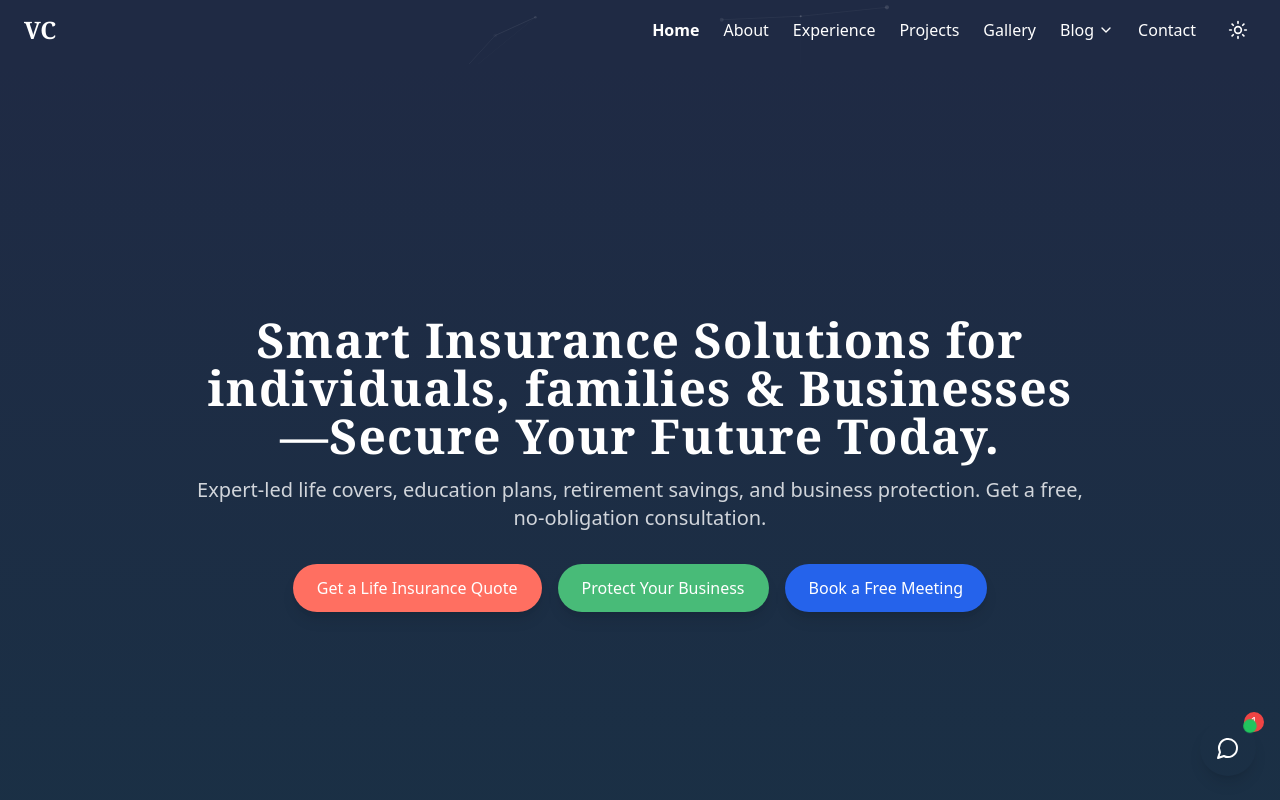
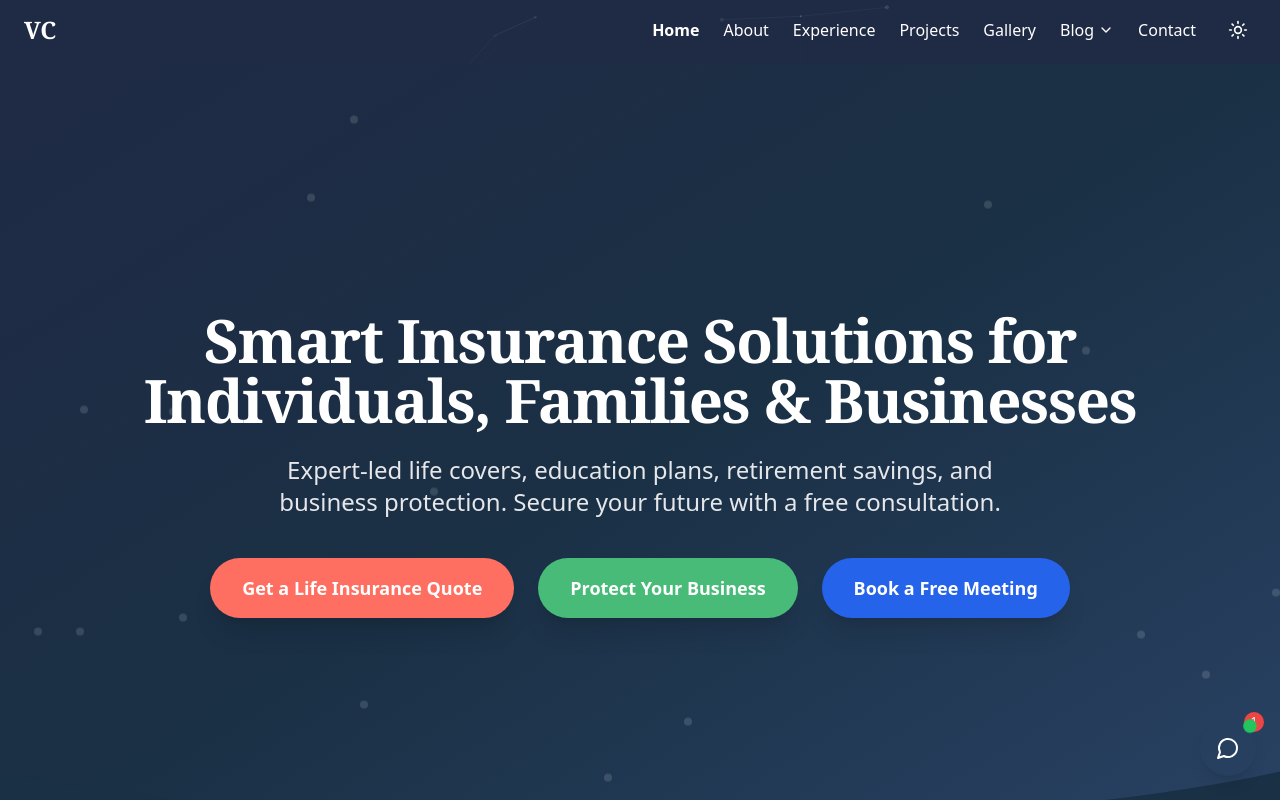
Before and after one commit to kelvintawe12/china-website, a React (Vite) app: page / in a window 1280 px wide. Shown: the top 800 px of the page. Built offline with nearby package versions, Linux system fonts and the light colour scheme.

Commit message:
feat: Enhance Hero component with scroll animations, improved button styles, and new background wave

```diff
--- a/src/components/Hero.tsx
+++ b/src/components/Hero.tsx
@@ -1,77 +1,155 @@
-import React, { useEffect } from 'react';
-import { motion, useAnimation } from 'framer-motion';
+import React, { useEffect, useRef } from 'react';
+import { motion, useAnimation, useScroll, useTransform } from 'framer-motion';
 import { ArrowDownIcon } from 'lucide-react';
 
-const Hero = () => {
+const Hero: React.FC = () => {
   const controls = useAnimation();
+  const ref = useRef<HTMLElement>(null);
+  const { scrollY } = useScroll({ target: ref });
+  const backgroundY = useTransform(scrollY, [0, 500], [0, 150]);
+  const textY = useTransform(scrollY, [0, 500], [0, 50]);
+
   useEffect(() => {
     controls.start('visible');
   }, [controls]);
 
   const containerVariants = {
     hidden: { opacity: 0 },
-    visible: { opacity: 1, transition: { staggerChildren: 0.1, delayChildren: 0.3 } }
+    visible: {
+      opacity: 1,
+      transition: { staggerChildren: 0.2, delayChildren: 0.4 },
+    },
   };
 
   const itemVariants = {
-    hidden: { opacity: 0, y: 20 },
-    visible: { opacity: 1, y: 0, transition: { duration: 0.5, ease: 'easeOut' } }
+    hidden: { opacity: 0, y: 30 },
+    visible: {
+      opacity: 1,
+      y: 0,
+      transition: { duration: 0.6, ease: 'easeOut' },
+    },
   };
 
-  interface HandleClickProps {
-    path: string;
-  }
+  const particleVariants = {
+    animate: {
+      y: [0, -20, 0],
+      opacity: [0, 1, 0],
+      transition: {
+        repeat: Infinity,
+        duration: 3,
+        ease: 'easeInOut',
+      },
+    },
+  };
 
-  const handleClick = (path: HandleClickProps['path']): void => {
+  const handleClick = (path: string): void => {
     window.location.href = path;
   };
 
   return (
-    <section id="hero" className="relative min-h-screen flex items-center justify-center overflow-hidden bg-gradient-to-b from-[#1F2A44] to-[#1a3045] px-4">
-      <div className="max-w-4xl mx-auto text-center z-10">
+    <section
+      ref={ref}
+      id="hero"
+      className="relative min-h-screen flex items-center justify-center overflow-hidden bg-gradient-to-br from-[#1F2A44] via-[#1a3045] to-[#2A4365] px-4"
+    >
+      {/* Background Particles */}
+      <motion.div className="absolute inset-0 pointer-events-none" style={{ y: backgroundY }}>
+        {[...Array(20)].map((_, i) => (
+          <motion.div
+            key={i}
+            className="absolute w-2 h-2 bg-white/20 rounded-full"
+            style={{
+              left: `${Math.random() * 100}%`,
+              top: `${Math.random() * 100}%`,
+            }}
+            variants={particleVariants}
+            animate="animate"
+            transition={{ delay: Math.random() * 2 }}
+          />
+        ))}
+      </motion.div>
+
+      {/* Hero Content */}
+      <div className="max-w-5xl mx-auto text-center z-10">
         <motion.div
-          className="mb-6"
+          style={{ y: textY }}
+          variants={containerVariants}
+          initial="hidden"
+          animate={controls}
+          className="mb-8"
+        >
+          <motion.h1
+            className="text-4xl md:text-6xl font-serif font-bold mb-6 tracking-tight text-white leading-tight"
+            variants={itemVariants}
+          >
+            Smart Insurance Solutions for<br />Individuals, Families & Businesses
+          </motion.h1>
+          <motion.p
+            className="text-lg md:text-2xl text-gray-200 mb-10 max-w-3xl mx-auto leading-relaxed"
+            variants={itemVariants}
+          >
+            Expert-led life covers, education plans, retirement savings, and business protection. Secure your future with a free consultation.
+          </motion.p>
+        </motion.div>
+
+        {/* Buttons */}
+        <motion.div
+          className="flex flex-col md:flex-row justify-center gap-6"
           variants={containerVariants}
           initial="hidden"
           animate={controls}
         >
-          <motion.h1 className="text-4xl md:text-5xl font-serif font-bold mb-4 tracking-wide text-white" variants={itemVariants}>
-            Smart Insurance Solutions for individuals, families & Businesses—Secure Your Future Today.
-          </motion.h1>
-          <motion.p className="text-lg md:text-xl text-gray-300 mb-8" variants={itemVariants}>
-            Expert-led life covers, education plans, retirement savings, and business protection. Get a free, no-obligation consultation.
-          </motion.p>
-        </motion.div>
-        <motion.div className="flex flex-col md:flex-row justify-center gap-4" variants={containerVariants} initial="hidden" animate={controls}>
           <motion.button
-            className="px-6 py-3 bg-[#FF6F61] hover:bg-[#FF6F61]/90 text-white rounded-full font-medium transition-all duration-300 shadow-lg hover:shadow-[#FF6F61]/30 hover:scale-105 focus:outline-none focus:ring-2 focus:ring-[#FF6F61] focus:ring-opacity-50"
+            className="px-8 py-4 bg-[#FF6F61] hover:bg-[#FF6F61]/80 text-white rounded-full font-semibold text-lg transition-all duration-300 shadow-xl hover:shadow-[#FF6F61]/40 focus:outline-none focus:ring-4 focus:ring-[#FF6F61]/50"
             variants={itemVariants}
-            whileHover={{ scale: 1.05, boxShadow: '0 0 15px rgba(255,111,97,0.5)' }}
-            whileTap={{ scale: 0.98 }}
+            whileHover={{
+              scale: 1.1,
+              rotate: 2,
+              boxShadow: '0 0 25px rgba(255,111,97,0.6)',
+            }}
+            whileTap={{ scale: 0.95 }}
             onClick={() => handleClick('/get-life-insurance-quote')}
           >
             Get a Life Insurance Quote
           </motion.button>
           <motion.button
-            className="px-6 py-3 bg-[#48BB78] hover:bg-[#48BB78]/90 text-white rounded-full font-medium transition-all duration-300 shadow-lg hover:shadow-[#48BB78]/30 hover:scale-105 focus:outline-none focus:ring-2 focus:ring-[#48BB78] focus:ring-opacity-50"
+            className="px-8 py-4 bg-[#48BB78] hover:bg-[#48BB78]/80 text-white rounded-full font-semibold text-lg transition-all duration-300 shadow-xl hover:shadow-[#48BB78]/40 focus:outline-none focus:ring-4 focus:ring-[#48BB78]/50"
             variants={itemVariants}
-            whileHover={{ scale: 1.05, boxShadow: '0 0 15px rgba(72,187,120,0.5)' }}
-            whileTap={{ scale: 0.98 }}
-            onClick={() => handleClick('/get-general-insurance')}
+            whileHover={{
+              scale: 1.1,
+              rotate: -2,
+              boxShadow: '0 0 25px rgba(72,187,120,0.6)',
+            }}
+            whileTap={{ scale: 0.95 }}
+            onClick={() => handleClick('/protect-your-business')}
           >
             Protect Your Business
           </motion.button>
           <motion.button
-            className="px-6 py-3 bg-[#2563EB] hover:bg-[#2563EB]/90 text-white rounded-full font-medium transition-all duration-300 shadow-lg hover:shadow-[#2563EB]/30 hover:scale-105 focus:outline-none focus:ring-2 focus:ring-[#2563EB] focus:ring-opacity-50"
+            className="px-8 py-4 bg-[#2563EB] hover:bg-[#2563EB]/80 text-white rounded-full font-semibold text-lg transition-all duration-300 shadow-xl hover:shadow-[#2563EB]/40 focus:outline-none focus:ring-4 focus:ring-[#2563EB]/50"
             variants={itemVariants}
-            whileHover={{ scale: 1.05, boxShadow: '0 0 15px rgba(37,99,235,0.5)' }}
-            whileTap={{ scale: 0.98 }}
+            whileHover={{
+              scale: 1.1,
+              rotate: 2,
+              boxShadow: '0 0 25px rgba(37,99,235,0.6)',
+            }}
+            whileTap={{ scale: 0.95 }}
             onClick={() => handleClick('/book-free-meeting')}
           >
             Book a Free Meeting
           </motion.button>
         </motion.div>
       </div>
+
+      {/* Bottom Wave */}
+      <div className="absolute bottom-0 left-0 right-0 h-24">
+        <svg viewBox="0 0 1440 100" className="w-full h-full text-[#1a3045]">
+          <path
+            fill="currentColor"
+            d="M0,0 C360,80 1080,80 1440,0 L1440,100 L0,100 Z"
+          />
+        </svg>
+      </div>
     </section>
   );
 };
```
